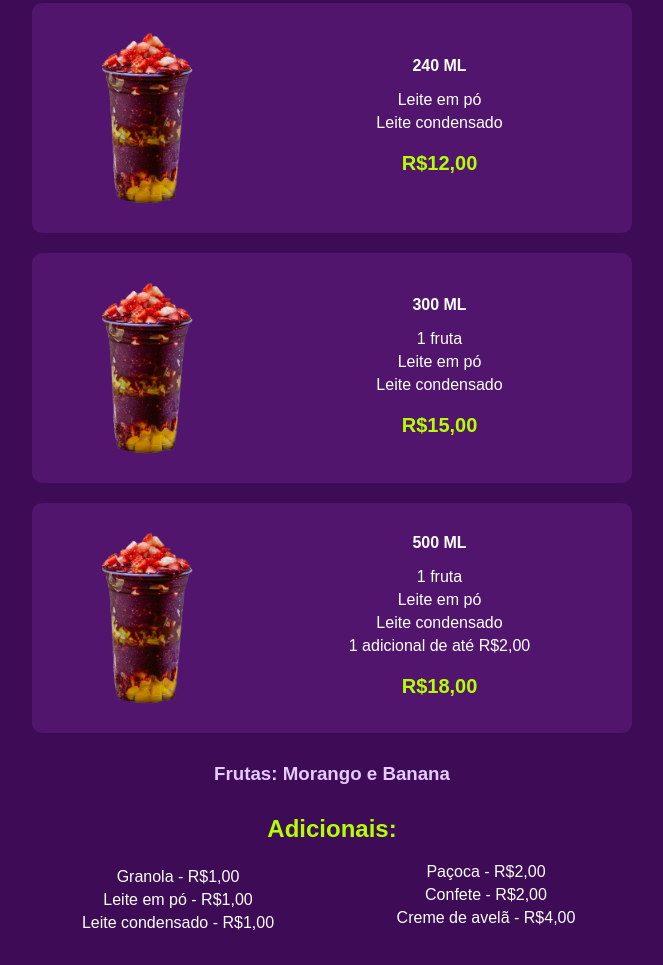
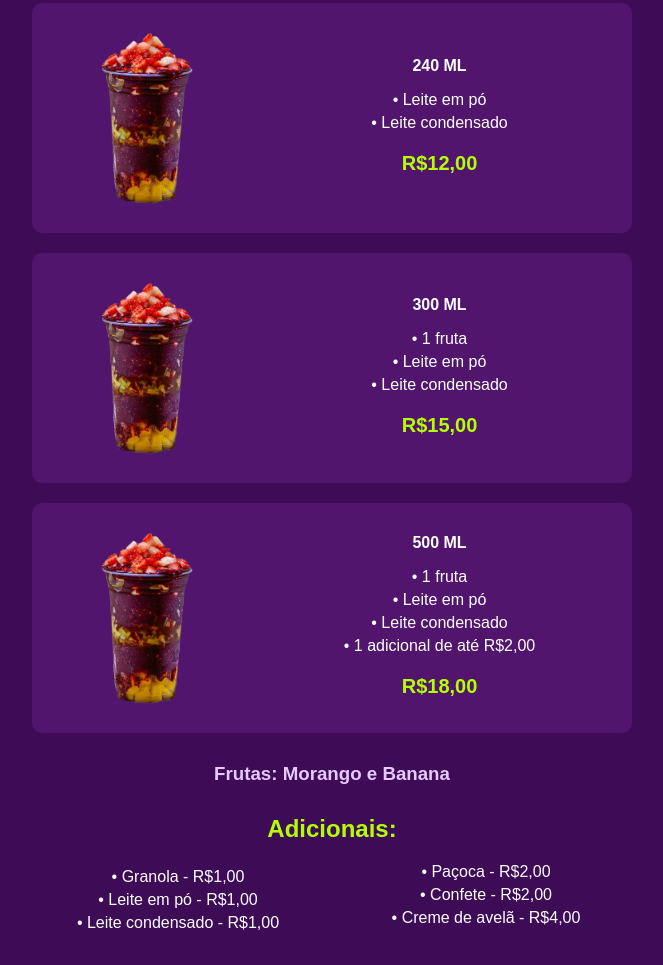
Before and after one commit to brnqyz/acai, a plain HTML site: page index.html in a window 1280 px wide. Shown: the part 161-1126 px from the top of the page, without its empty margins (308-971 px from the left). Drawn offline with Linux system fonts and the light colour scheme.

Commit message:
Update index.html

```diff
--- a/index.html
+++ b/index.html
@@ -18,8 +18,8 @@
       <center>
       <p><strong>240 ML</strong></p>
       <ul>
-        <li>Leite em pó</li>
-        <li>Leite condensado</li>
+        <li>• Leite em pó</li>
+        <li>• Leite condensado</li>
       </ul>
       <p class="preco">R$12,00</p>
     </center>
@@ -32,9 +32,9 @@
         <center>
       <p><strong>300 ML</strong></p>
       <ul>
-        <li>1 fruta</li>
-        <li>Leite em pó</li>
-        <li>Leite condensado</li>
+        <li>• 1 fruta</li>
+        <li>• Leite em pó</li>
+        <li>• Leite condensado</li>
       </ul>
       <p class="preco">R$15,00</p>
     </center>
@@ -47,10 +47,10 @@
         <center>
         <p><strong>500 ML</strong></p>
         <ul>
-          <li>1 fruta</li>
-          <li>Leite em pó</li>
-          <li>Leite condensado</li>
-          <li>1 adicional de até R$2,00</li>
+          <li>• 1 fruta</li>
+          <li>• Leite em pó</li>
+          <li>• Leite condensado</li>
+          <li>• 1 adicional de até R$2,00</li>
         </ul>
         <p class="preco">R$18,00</p>
       </center>
@@ -64,12 +64,12 @@
     <div class="adicionais">
       <ul>
         <center>
-        <li>Granola - R$1,00</li>
-        <li>Leite em pó - R$1,00</li>
-        <li>Leite condensado - R$1,00</li>
-        <li>Paçoca - R$2,00</li>
-        <li>Confete - R$2,00</li>
-        <li>Creme de avelã - R$4,00</li>
+        <li>• Granola - R$1,00</li>
+        <li>• Leite em pó - R$1,00</li>
+        <li>• Leite condensado - R$1,00</li>
+        <li>• Paçoca - R$2,00</li>
+        <li>• Confete - R$2,00</li>
+        <li>• Creme de avelã - R$4,00</li>
       </center>
       </ul>
 
```
